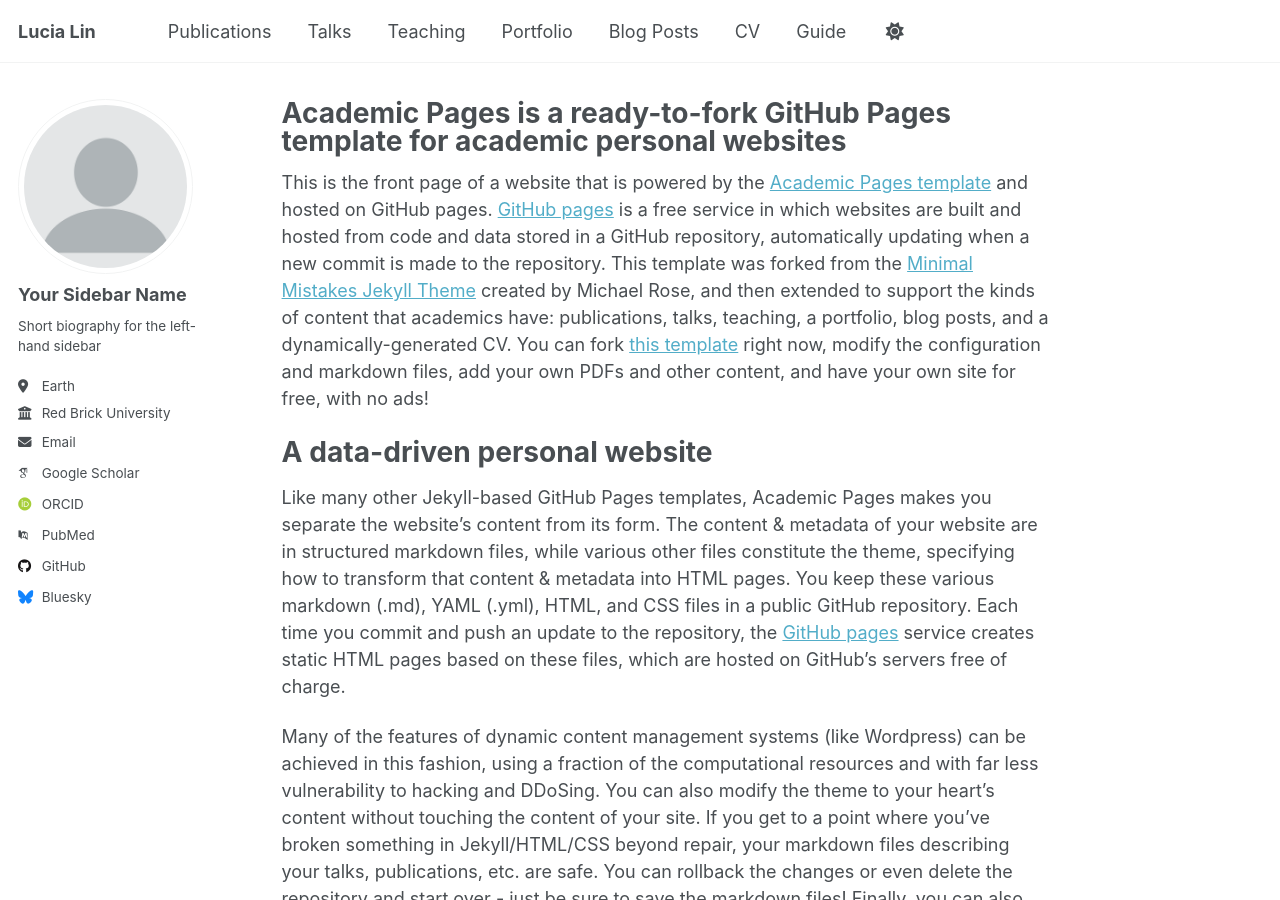
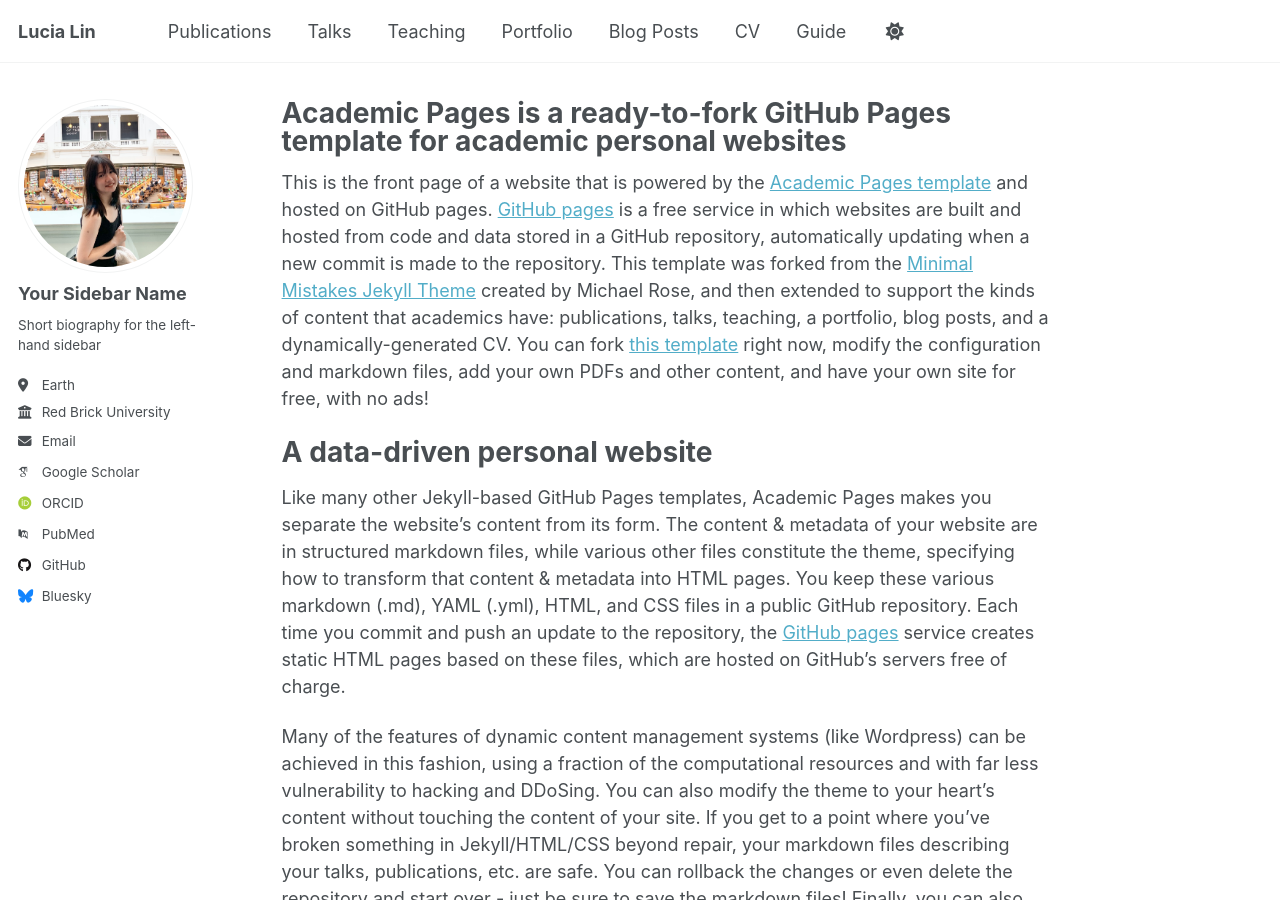
Before and after one commit to lululucialin/lululucialin.github.io, a Jekyll site: the page built from _pages/about.md, in a window 1280 px wide and 900 px high. Built offline with Jekyll 4.4.1, drawn with Linux system fonts in a browser that asks for light colours; some web fonts are replaced.

Commit message:
Update _config.yml

```diff
--- a/_config.yml
+++ b/_config.yml
@@ -22,7 +22,7 @@ repository               : "academicpages/academicpages.github.io"
 #               Additional customization can be done by editing /_includes/author-profile.html
 author:
   # Biographic information
-  avatar           : "profile.png"
+  avatar           : "profie-pic.jpg"
   name             : "Your Sidebar Name"
   pronouns         : # example: "she/her"
   bio              : "Short biography for the left-hand sidebar"
```
